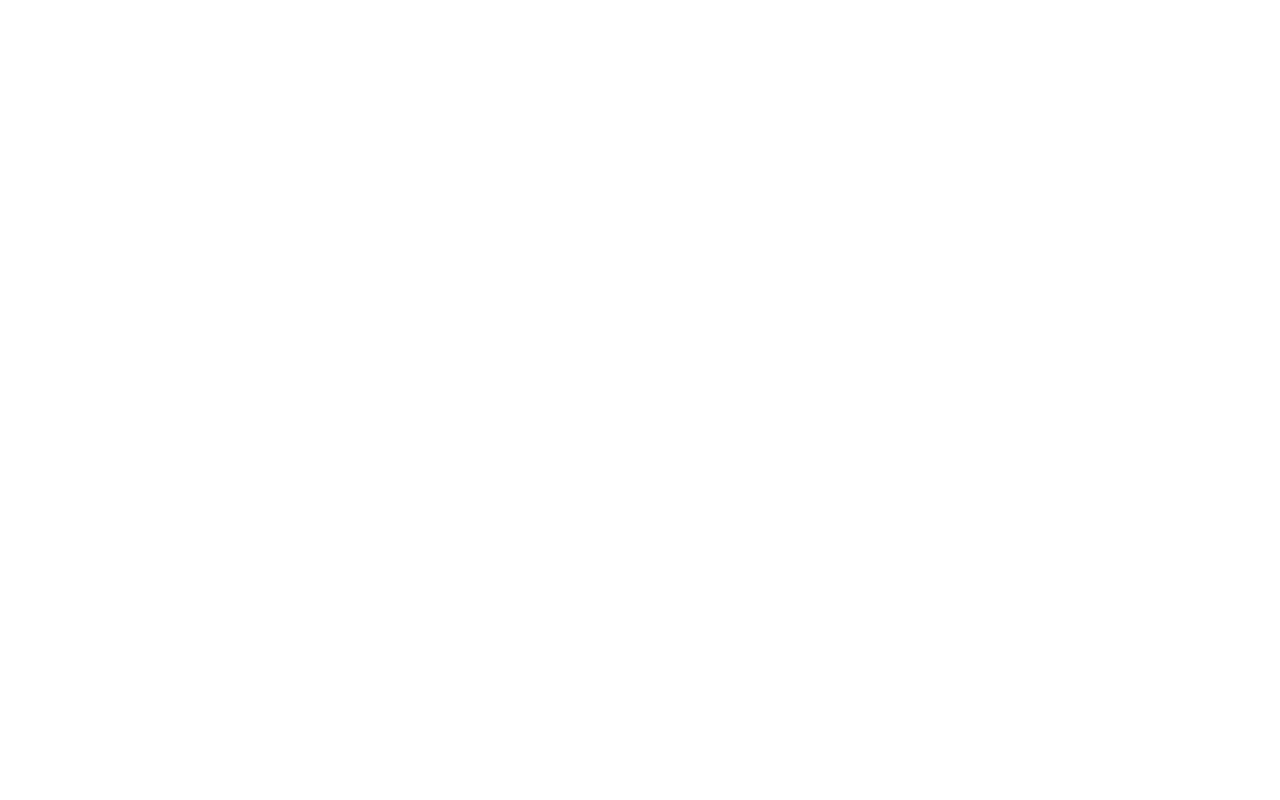
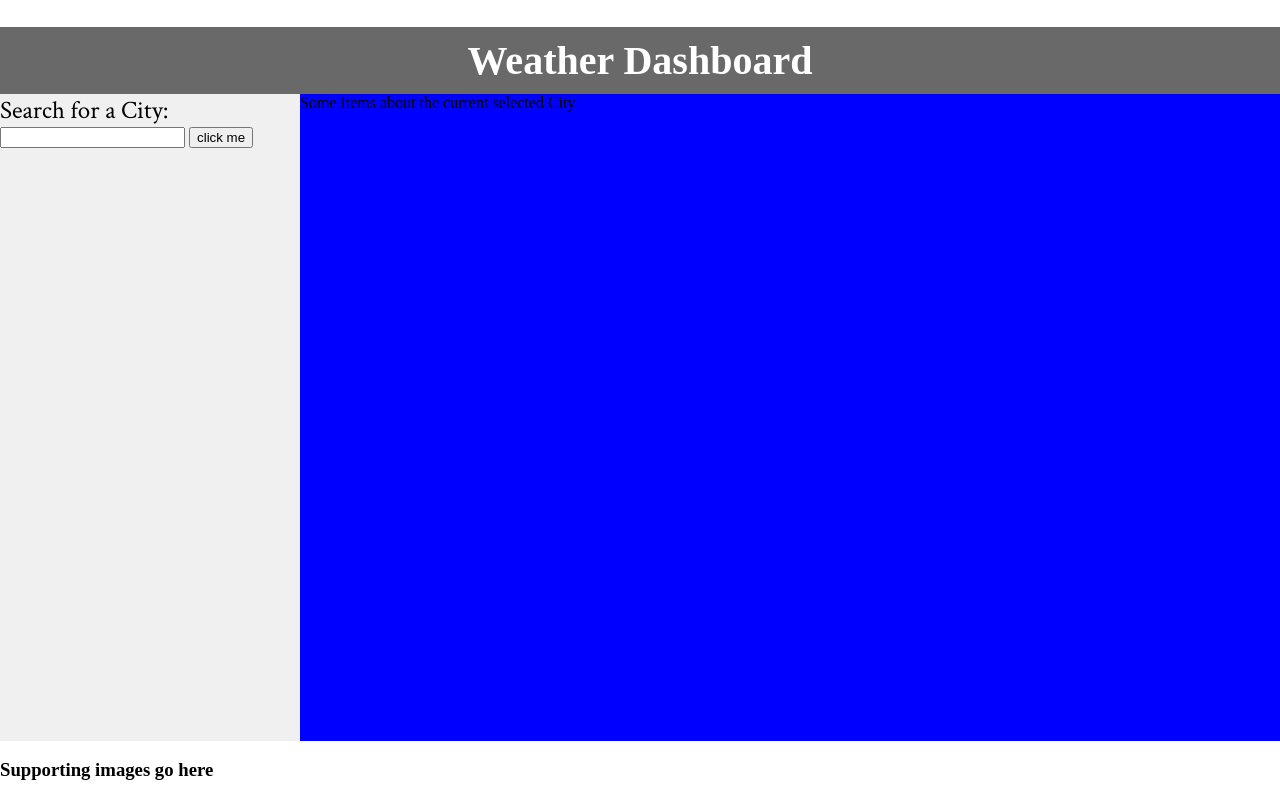
Before and after one commit to JoeDonMalone/WeatherBee, a plain HTML site: page index.html in a window 1280 px wide. Drawn offline with Linux system fonts and the light colour scheme.

Commit message:
basic flex layout is structured, along with some general containers

```diff
--- a/Develop/style.css
+++ b/Develop/style.css
@@ -0,0 +1,105 @@
+body {
+    height: 100vh;
+    display: flex;
+    flex-direction:column;
+    /* flex-wrap: wrap; */
+    margin:0
+  }
+.header-h1 {
+    display: flex;
+    background-color: rgb(105, 105, 105);
+    color: white;
+    padding-top: 10px;
+    padding-bottom: 10px;
+    justify-content: center;
+    font-size: 40px;
+    margin-bottom: 0px;
+}
+
+.main-view {
+    display: flex;
+    flex-direction: row;
+    flex: 1;
+    background-color: blue;
+}
+.search-container {
+    background-color: rgb(240, 240, 240);
+    width: 300px;
+    height: 100%;
+    flex-direction: column;
+
+}
+
+.searchRow {
+    flex-direction:row;
+    justify-content: flex-end;
+    flex-wrap: nowrap;
+}
+.search {
+    font-family: 'Crimson Text', serif;
+    font-size: 25px;
+    font-weight: lighter;
+}
+
+footer {
+    align-self: flex-start;
+}
+
+
+ /* .purple {
+    background: purple;
+  }
+
+  .green {
+    background: green;
+  }
+
+  .lightblue {
+    background: rgb(105, 105, 105);
+  }
+
+  .darkred {
+    background: darkred;
+  }
+
+  .lightbrown {
+    background: lightbrown;
+  }
+
+  .orange {
+    background: orange;
+  }
+   */
+  /* .outer-wrp {
+    height: 100vh;
+    display: flex;
+    flex-direction:column;
+    flex-wrap: wrap;
+  }
+
+  .outer-wrp .left-side {
+    height: 100%;
+    width: 500px;
+  }
+
+  .outer-wrp .top-right {
+    width: calc(100% - 500px);
+    height: 90px;
+  }
+
+  .outer-wrp .inner-wrp {
+    width: calc(100% - 500px);
+    height: calc(100% - 90px);
+    display:flex;
+  }
+
+  .outer-wrp .inner-wrp .inner-right {
+    width: 200px;
+  }
+  .outer-wrp .inner-wrp .inner-left {
+    width: calc(100% - 200px);
+  }
+
+  body {
+   margin:0;
+  } */
--- a/index.html
+++ b/index.html
@@ -3,10 +3,34 @@
 <head>
     <meta charset="UTF-8">
     <meta name="viewport" content="width=device-width, initial-scale=1.0">
-    <!-- <link rel="icon" href="./Assets/Images/logo.jpg"> -->
-    <title>Document</title>
+    <link rel="icon" href="./Assets/Images/thundercloud.png">
+    <link rel="preconnect" href="https://fonts.gstatic.com">
+    <link href="https://fonts.googleapis.com/css2?family=Crimson+Text&display=swap" rel="stylesheet">
+    <link rel="stylesheet" href="./Develop/style.css">
+    <title>WeatherBee</title>
 </head>
 <body>
+    <header>
+        <h1 class = 'header-h1'>Weather Dashboard</h1>
+    </header>
 
+    <div class = "main-view">
+        <div class = 'search-container' >
+            <div class = 'searchRow'>
+                <label for="seachBar" class = 'search'>Search for a City:</label>
+                <input type="text" id="searchBar">
+                <button> click me</button>
+            </div>
+        </div>
+        <div class = "selected-city-current">Some Items about the current selected City
+            <div class = 'five-day-forecast'></div>
+        </div>
+    </div>
+
+
+
+    <footer>
+        <h3>Supporting images go here</h3>
+    </footer>
 </body>
 </html>
```
Also changed, not shown: Assets/Assignment-README.md (added, +46 -0 lines), Assets/Images/thundercloud.png (added), Assets/something.md (deleted).
